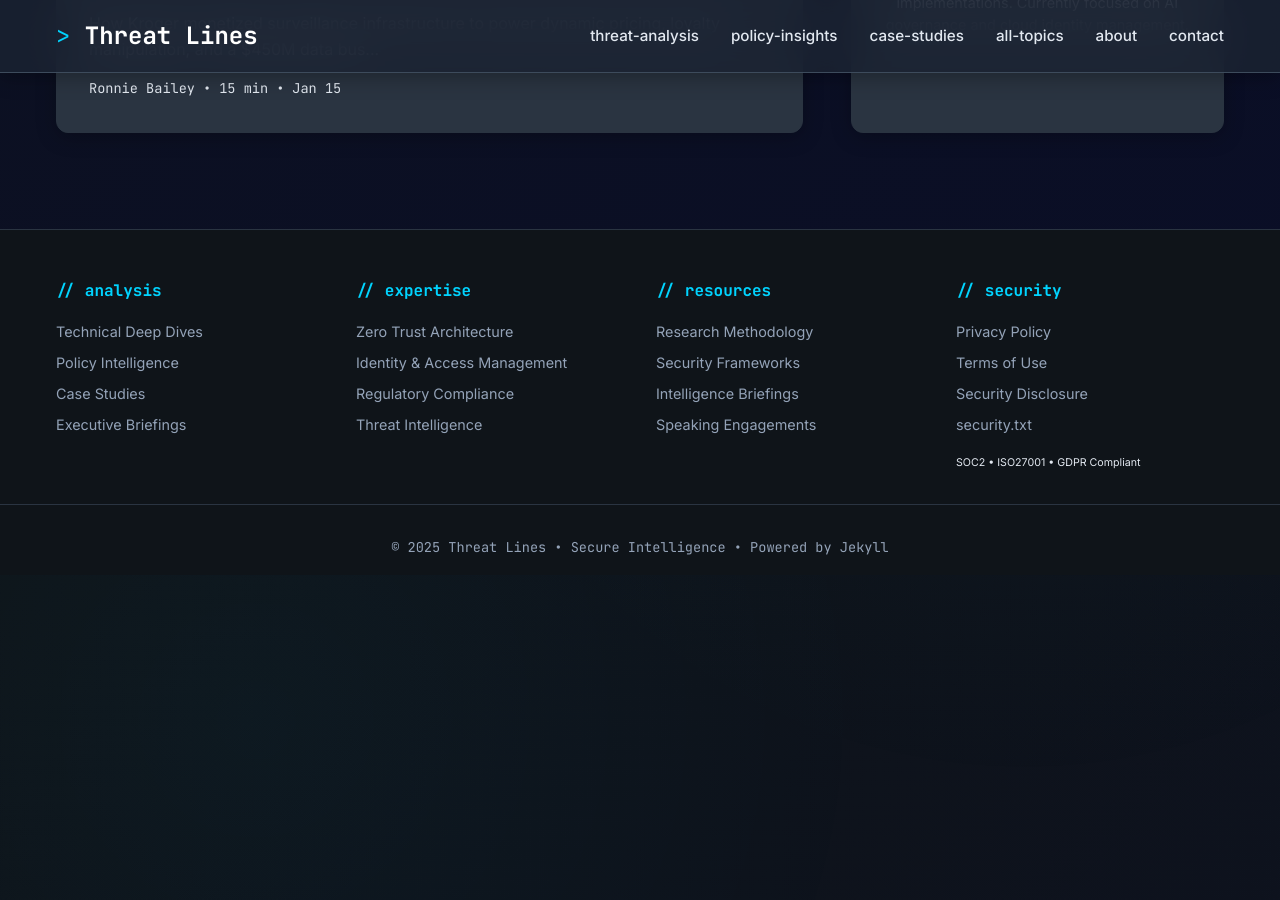
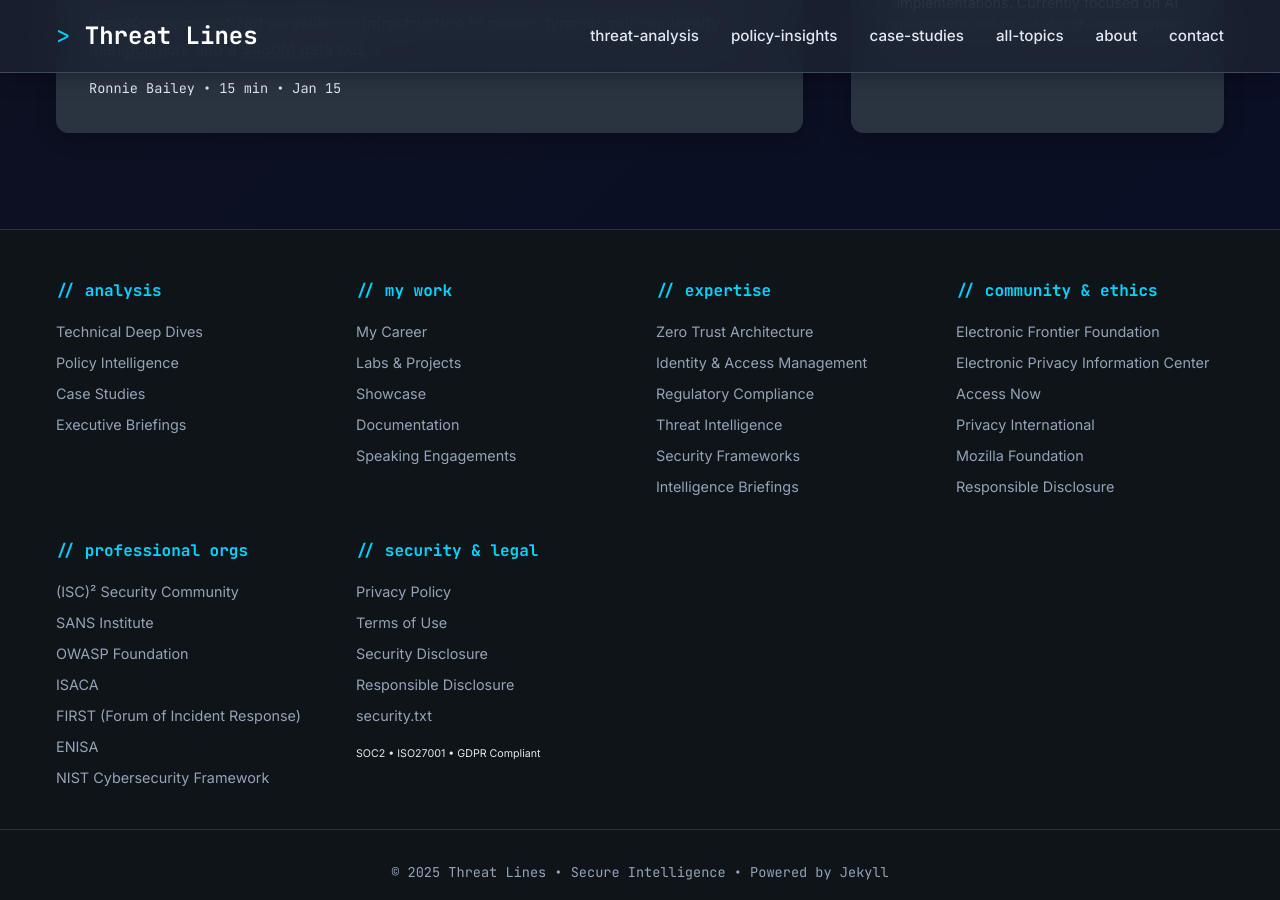
Before and after one commit to ronnie-bailey/threatlines, a Jekyll site: the page built from index.html, in a window 1280 px wide and 900 px high, scrolled down 3312 px. Built offline with Jekyll 4.4.1, drawn with Linux system fonts in a browser that asks for light colours; before the commit the page ends 3887 px from its top, so only the background shows below that.

Commit message:
Update default.html

```diff
--- a/_layouts/default.html
+++ b/_layouts/default.html
@@ -32,7 +32,7 @@
     <!-- Main Content -->
     {{ content }}
 
-    <!-- Footer -->
+    <!-- Enhanced Footer -->
     <footer class="footer">
         <div class="footer-content">
             <div class="footer-section">
@@ -42,31 +42,60 @@
                 <a href="{{ '/case-studies' | relative_url }}">Case Studies</a>
                 <a href="{{ '/executive-briefs' | relative_url }}">Executive Briefings</a>
             </div>
+
+            <div class="footer-section">
+                <h4>// my work</h4>
+                <a href="{{ '/resume' | relative_url }}">My Career</a>
+                <a href="{{ '/labs' | relative_url }}">Labs & Projects</a>
+                <a href="{{ '/showcase' | relative_url }}">Showcase</a>
+                <a href="{{ '/docs' | relative_url }}">Documentation</a>
+                <a href="{{ '/speaking' | relative_url }}">Speaking Engagements</a>
+            </div>
+
             <div class="footer-section">
                 <h4>// expertise</h4>
                 <a href="{{ '/zero-trust' | relative_url }}">Zero Trust Architecture</a>
                 <a href="{{ '/iam' | relative_url }}">Identity & Access Management</a>
                 <a href="{{ '/compliance' | relative_url }}">Regulatory Compliance</a>
                 <a href="{{ '/threat-analysis' | relative_url }}">Threat Intelligence</a>
-            </div>
-            <div class="footer-section">
-                <h4>// resources</h4>
-                <a href="{{ '/methodology' | relative_url }}">Research Methodology</a>
                 <a href="{{ '/frameworks' | relative_url }}">Security Frameworks</a>
                 <a href="{{ '/newsletter' | relative_url }}">Intelligence Briefings</a>
-                <a href="{{ '/speaking' | relative_url }}">Speaking Engagements</a>
             </div>
+
             <div class="footer-section">
-                <h4>// security</h4>
+                <h4>// community & ethics</h4>
+                <a href="https://www.eff.org" target="_blank" rel="noopener">Electronic Frontier Foundation</a>
+                <a href="https://www.epic.org" target="_blank" rel="noopener">Electronic Privacy Information Center</a>
+                <a href="https://www.accessnow.org" target="_blank" rel="noopener">Access Now</a>
+                <a href="https://privacyinternational.org" target="_blank" rel="noopener">Privacy International</a>
+                <a href="https://foundation.mozilla.org" target="_blank" rel="noopener">Mozilla Foundation</a>
+                <a href="{{ '/disclosure' | relative_url }}">Responsible Disclosure</a>
+            </div>
+
+            <div class="footer-section">
+                <h4>// professional orgs</h4>
+                <a href="https://www.isc2.org" target="_blank" rel="noopener">(ISC)² Security Community</a>
+                <a href="https://www.sans.org" target="_blank" rel="noopener">SANS Institute</a>
+                <a href="https://www.owasp.org" target="_blank" rel="noopener">OWASP Foundation</a>
+                <a href="https://www.isaca.org" target="_blank" rel="noopener">ISACA</a>
+                <a href="https://www.first.org" target="_blank" rel="noopener">FIRST (Forum of Incident Response)</a>
+                <a href="https://www.enisa.europa.eu" target="_blank" rel="noopener">ENISA</a>
+                <a href="https://www.nist.gov/cyberframework" target="_blank" rel="noopener">NIST Cybersecurity Framework</a>
+            </div>
+
+            <div class="footer-section">
+                <h4>// security & legal</h4>
                 <a href="{{ '/privacy' | relative_url }}">Privacy Policy</a>
                 <a href="{{ '/terms' | relative_url }}">Terms of Use</a>
                 <a href="{{ '/security' | relative_url }}">Security Disclosure</a>
+                <a href="{{ '/disclosure' | relative_url }}">Responsible Disclosure</a>
                 <a href="{{ '/.well-known/security.txt' | relative_url }}">security.txt</a>
                 <p style="margin-top: 1rem; font-size: 0.8rem;">
                     <small>SOC2 • ISO27001 • GDPR Compliant</small>
                 </p>
             </div>
         </div>
+
         <div class="footer-bottom">
             <p>&copy; {{ 'now' | date: "%Y" }} {{ site.title }} • Secure Intelligence • Powered by Jekyll</p>
         </div>
```
